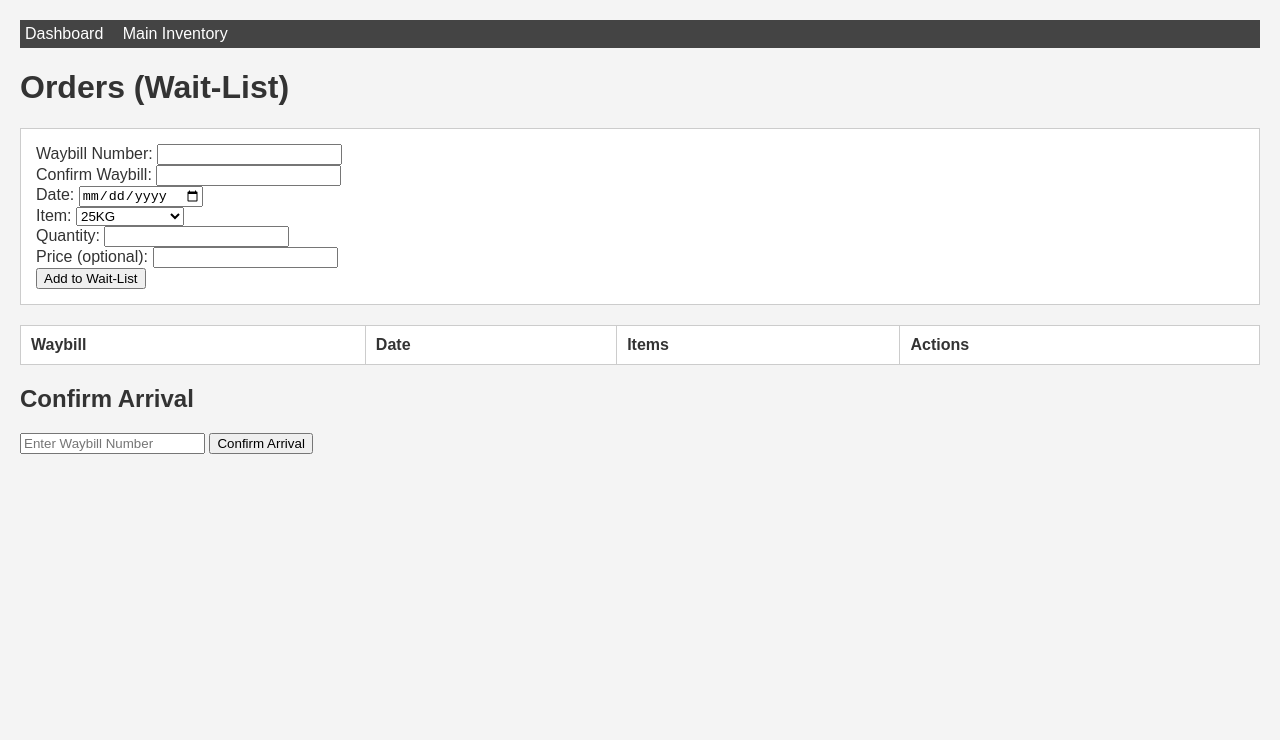
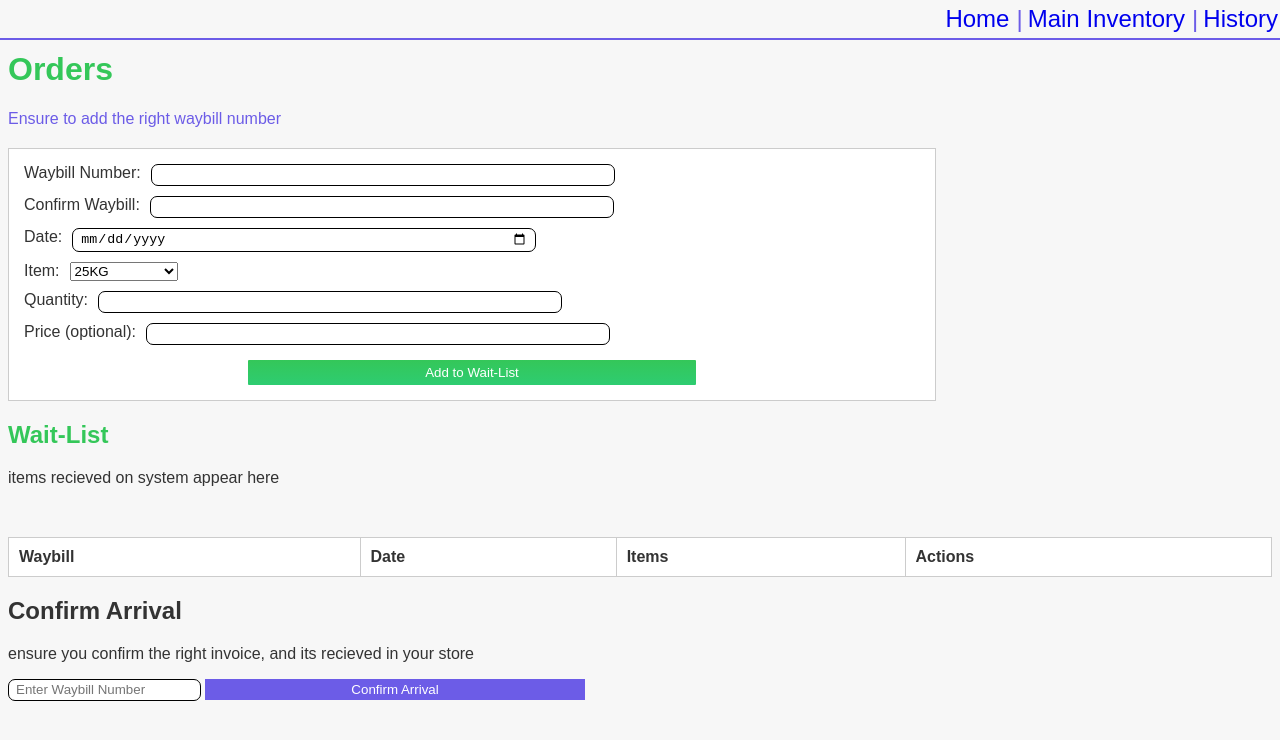
Before and after one commit to codeApostle1/waybilltracker, a plain HTML site: page orders.html in a window 1280 px wide. Drawn offline with Linux system fonts and the light colour scheme.

Commit message:
more stylings

```diff
--- a/orders.html
+++ b/orders.html
@@ -6,41 +6,53 @@
   <title>Orders (Wait-List)</title>
   <link rel="stylesheet" href="style.css">
 </head>
-<body>
+<body style = 'background-color: var(--bg)'>
   <header>
     <nav>
-      <a href="index.html">Dashboard</a>
-      <a href="inventory.html">Main Inventory</a>
+      <a href="index.html">Home</a>|
+      <a href="inventory.html">Main Inventory</a>|
+      <a href="history.html">History</a>
     </nav>
   </header>
 
-  <h1>Orders (Wait-List)</h1>
+  <h1 class="order-title">Orders</h1>
+
+  <p class="order-text">Ensure to add the right waybill number</p>
 
   <!-- Order Form -->
   <form id="orderForm">
-    <label>Waybill Number:</label>
-    <input type="text" id="waybill" required><br>
+    <label for="waybill">Waybill Number:
+    <input type="text" id="waybill" required>
+    </label>
 
-    <label>Confirm Waybill:</label>
-    <input type="text" id="confirmWaybill" required><br>
+    <label for="confirmWaybill">Confirm Waybill:
+    <input type="text" id="confirmWaybill" required>
+    </label>
 
-    <label>Date:</label>
-    <input type="date" id="date" required><br>
+    <label for="date">Date:
+    <input type="date" id="date" required>
+    </label>
 
-    <label>Item:</label>
-    <select id="itemName"></select><br>
+    <label for="itemName">Item:
+    <select id="itemName"></select>
+    </label>
 
-    <label>Quantity:</label>
-    <input type="number" id="quantity" required><br>
+    <label for="quantity">Quantity:
+    <input type="number" id="quantity" required>
+    </label>
 
-    <label>Price (optional):</label>
-    <input type="number" id="price"><br>
+    <label for="price">Price (optional):
+    <input type="number" id="price">
+    </label>
 
     <button type="submit">Add to Wait-List</button>
   </form>
 
   <!-- Wait-List Table -->
   <table id="waitlistTable">
+    <h2 class="wl-title">Wait-List</h2>
+
+    <p class="wl-text">items recieved on system appear here</p>
     <thead>
       <tr>
         <th>Waybill</th>
@@ -52,9 +64,14 @@
     <tbody></tbody>
   </table>
 
+  <section class="arival">
+
+
   <h2>Confirm Arrival</h2>
-<input type="text" id="arrivalWaybill" placeholder="Enter Waybill Number">
-<button id="confirmArrivalBtn">Confirm Arrival</button>
+  <p class="wl-text">ensure you confirm the right invoice, and its recieved in your store</p>
+<input type="text" class="arival-input" id="arrivalWaybill" placeholder="Enter Waybill Number">
+<button class="arival-btn" id="confirmArrivalBtn">Confirm Arrival</button>
+  </section>
 
   <script src="app.js"></script>
 </body>
--- a/style.css
+++ b/style.css
@@ -1,28 +1,61 @@
+* {
+  text-decoration: none;
+
+}
+
+:root {
+  --primary: #34C759;
+  --secondary: #6c5ce7;
+  --gradient: linear-gradient(to bottom, #34C759, #2ecc71);
+  --bg: #f7f7f7;
+  --text-color: #333;
+}
+
+
 body {
   font-family: Arial, sans-serif;
-  margin: 20px;
-  background: #f4f4f4;
+
+ background-color: linear-gradient(-45deg, var(--bg), var(--secondary));
+
+/*background: var(--gradient);*/
   color: #333;
   text-decoration: none;
+  height: 100vh;
 }
 
 header {
-  background: #444;
-  color: #fff;
+  background: var(--bg);
+  color: var(--secondary);
   padding: 5px;
-
+  display: flex;
+  flex-direction: column;
+  align-items: center;
+justify-content: center;
+position: fixed;
+top: 0;
+left: 0;
+z-index: 100;
+border-bottom: 2px solid var(--secondary);
+  width: 100%;
 }
 
 header h1 {
-  margin: 20px;
-  text-align: center;
+  margin: 15px;
+  /*text-align: center;*/
+  color: var(--primary);
 
 }
+header nav{
+  display: flex;
+  width: 100%;
+  font-size: 1rem;
+  justify-content: center;
+}
+header nav a {
 
-header nav a {
-  color: #fff;
-  margin-right: 15px;
+  margin-right: 7px;
   text-decoration: none;
+  margin-left: 5px;
 
 }
 
@@ -44,6 +77,7 @@ header nav a {
   width: 100%;
   height: 250px;
   overflow: hidden;
+  padding-top: 90px;
 }
 
 .login-hero img {
@@ -56,7 +90,7 @@ header nav a {
   position: absolute;
   top: 0; left: 0;
   width: 100%; height: 100%;
-  background: linear-gradient(to bottom, rgba(0,0,0,0.3), rgba(255,255,255,1.5));
+  background: linear-gradient(to bottom, rgba(50,155,105,0.5), rgba(255,255,255,1.7));
 }
 
 .login-text {
@@ -64,16 +98,53 @@ header nav a {
   left: 50%;
   top: 50%;
   transform: translate(-50%, -50%);
-  color: white;
+
   text-align: center;
   z-index: 2;
   width: 90%;
 }
 
+
+
+.login-title {
+  /*bottom: 60px;*/
+  font-size: 1.8rem;
+  font-weight: bold;
+  color: #243;
+}
+
+.login-subtitle {
+  /*bottom: 20px;*/
+  font-size: 1rem;
+  opacity: 0.9;
+  color: #111;
+}
+
+.wait-button {
+  color: #eee;
+  background-color: #33aa33;
+  padding: 10px;
+  border-radius: 10px;
+  border: none;
+  transition: transform 0.5s ease;
+}
+
+.wait-button:hover {
+  background-color: #22bb33;
+}
+
+.wait-button:active {
+  transform: scale(1.1);
+}
+
+.welcome {
+  color: var(--primary);
+}
+
 table {
   width: 100%;
   border-collapse: collapse;
-  margin-top: 20px;
+  margin-top: 50px;
   background: #fff;
 }
 
@@ -83,11 +154,78 @@ th, td {
   text-align: left;
 }
 
+.order-title {
+  padding-top: 30px;
+}
+
+.order-title, .wl-title {
+  font-size: bold;
+  color: var(--primary);
+}
+
+.order-text {
+color: var(--secondary);
+}
+
 form {
   margin-top: 20px;
   background: #fff;
   padding: 15px;
   border: 1px solid #ccc;
+  display: flex;
+  flex-direction: column;
+  gap: 10px;
+  max-width: 70vw;
+}
+
+input, .arival-input {
+/*  margin-top: 5px;*/
+line-height: 20px;
+border-radius: 7px;
+outline: none;
+padding: 0 7px;
+border: 1px solid black;
+background: white;
+}
+
+form input:focus, form input:active {
+border: 1px solid var(--secondary);
+box-shadow: 2px 4px 10px 0 var(--secondary);
+}
+
+label {
+  display: flex;
+  flex-direction: column;
+
+}
+
+form button {
+  min-width: 50%;
+  align-self: center;
+  padding: 5px 10px;
+  margin-top: 5px;
+  border-radius: 1px;
+  background: var(--gradient);
+  border: none;
+  color: #fff;
+}
+
+.arival-btn {
+  border: none;
+  padding: 3px 5px ;
+  min-width: 30%;
+  background: var(--secondary);
+  color: #fff;
+}
+
+.arival {
+/*  display: flex;
+  flex-direction: column;
+  width: 70%;
+  justify-content: center;
+  align-items: center;
+  gap: 10px;*/
+  padding-bottom: 15px;
 }
 
 /* Modal Styling */
@@ -120,8 +258,28 @@ form {
     display: flex;
   justify-content: space-between;
   align-items: center;
-  flex-direction: colum;
+  flex-direction: row;
+
+
+  }
+
+  header nav {
+    font-size: 1.5rem;
+    align-items: flex-end;
+    justify-content: flex-end;
+  }
+
 .hero {
   height: 15vh;
+
+}
+
+label {
+  flex-direction: row;
+  gap: 10px;
+}
+
+form input {
+  width: 50%;
 }
 }
```
Also changed, not shown: history.html (+2 -1 lines), index.html (+6 -3 lines), inventory.html (+3 -2 lines).
